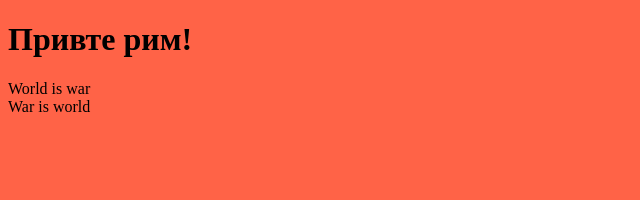
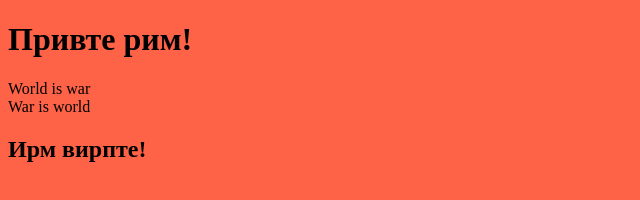
Before and after one commit to ratov/webdev, a plain HTML site: page index.html in a window 1280 px wide. Shown: the whole page, without its empty margins (0-640 px from the left). Drawn offline with Linux system fonts and the light colour scheme.

Commit message:
added h2

```diff
--- a/index.html
+++ b/index.html
@@ -18,5 +18,7 @@
     </div>
   </div>
 
+  <h2>Ирм вирпте!</h2>
+
 </body>
 </html>
```
